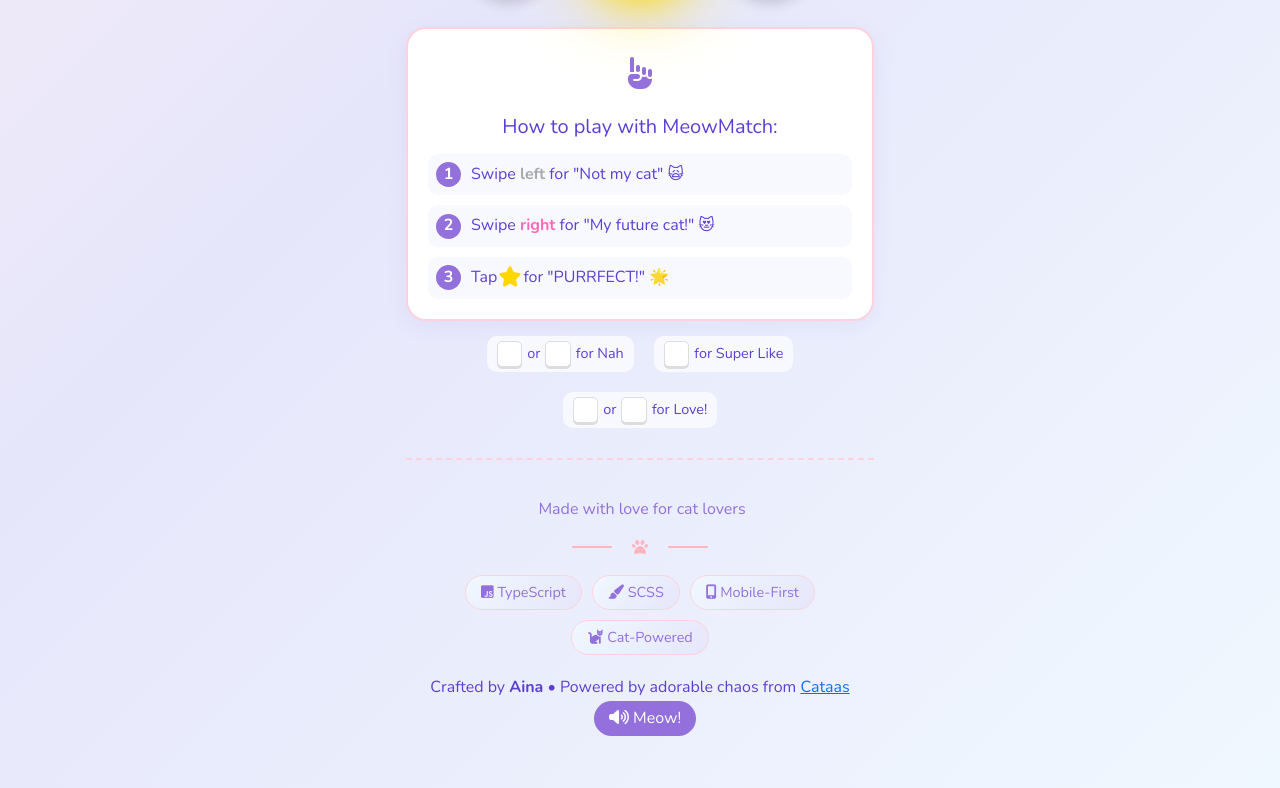
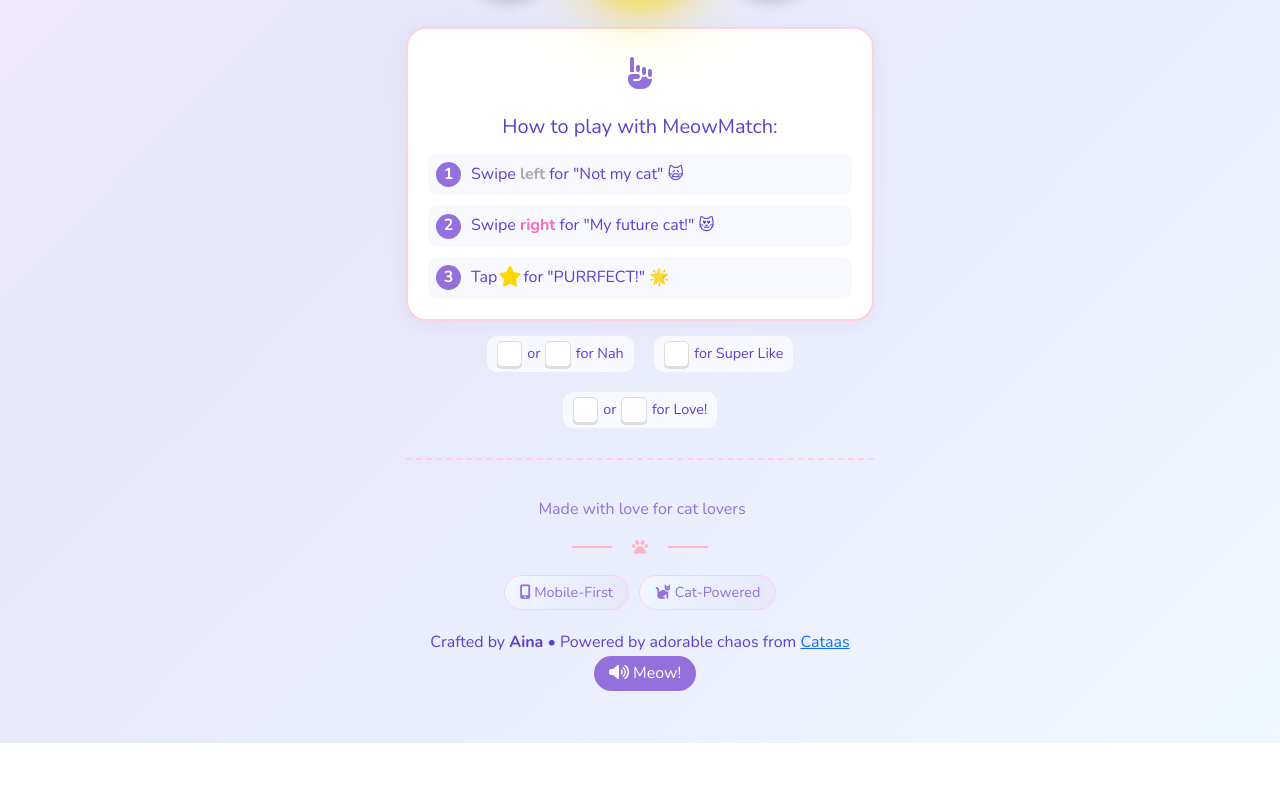
Before and after one commit to aina-balqis/paws-and-preferences, a website with bundled scripts: page index.html in a window 1280 px wide. Shown: the part 1090-1878 px from the top of the page. After the commit the page ends 1833 px from the top, so only its background shows below. Built offline with nearby package versions, Linux system fonts and the light colour scheme; some icons are missing.

Commit message:
Remove TypeScript and SCSS tech badges from HTML

```diff
--- a/index.html
+++ b/index.html
@@ -180,8 +180,6 @@
                 </div>
 
                 <div class="tech-stack">
-                    <span class="tech-badge"><i class="fab fa-js-square"></i> TypeScript</span>
-                    <span class="tech-badge"><i class="fas fa-paint-brush"></i> SCSS</span>
                     <span class="tech-badge"><i class="fas fa-mobile-alt"></i> Mobile-First</span>
                     <span class="tech-badge"><i class="fas fa-cat"></i> Cat-Powered</span>
                 </div>
```
